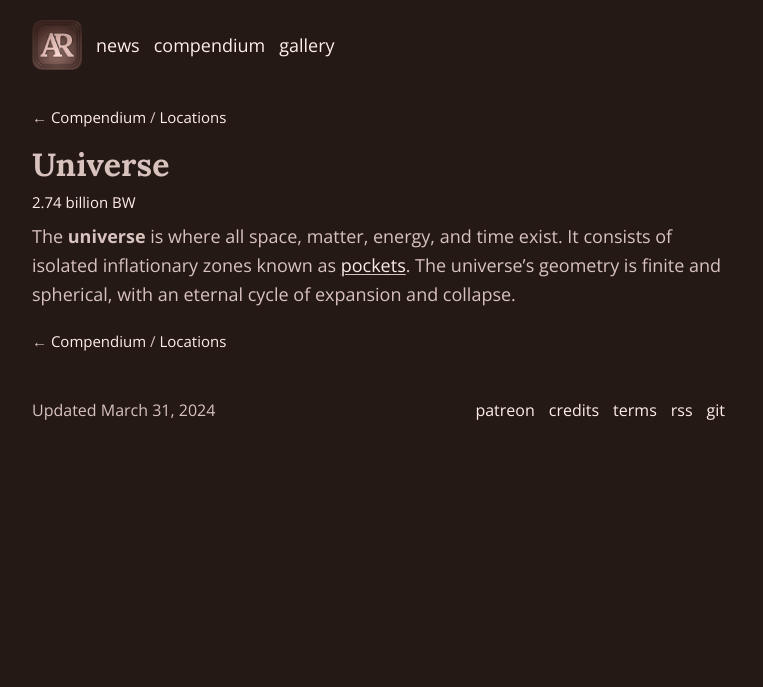
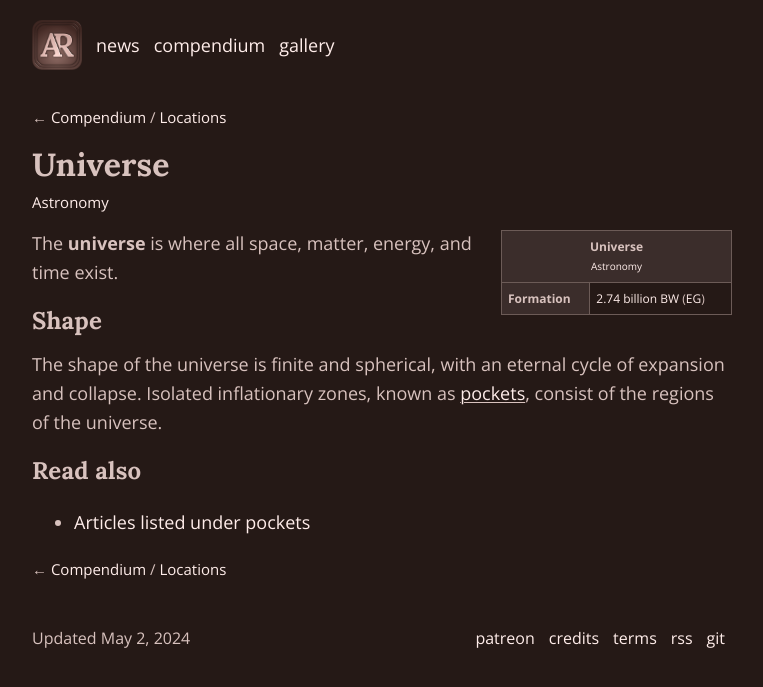
Before and after one commit to schizoidnightmares/absurdrealms.com, a Jekyll site: the page built from compendium/locations/astronomy/universe.md, in a window 1280 px wide. Shown: the top 687 px of the page, without its empty margins (258-1021 px from the left). Built offline with Jekyll 4.4.1, drawn with Linux system fonts in a browser that asks for light colours.

Commit message:
rewording and adding infoboxes

```diff
--- a/compendium/locations/astronomy/universe.md
+++ b/compendium/locations/astronomy/universe.md
@@ -1,11 +1,26 @@
 ---
 title: Universe - Locations - Compendium
-description: Where all space, matter, energy, and time exist
-last_modified_at: March 31, 2024
+description: The universe is where all space, matter, energy, and time exist
+last_modified_at: May 2, 2024
 ---
 
 # Universe
-[2.74 billion BW](/compendium/events/genesis/#274-billion-bw)
+[Astronomy](/compendium/locations/#astronomy)
 {: .cap}
 
-The **universe** is where all space, matter, energy, and time exist. It consists of isolated inflationary zones known as [pockets](/compendium/locations/pocket/). The universe's geometry is finite and spherical, with an eternal cycle of expansion and collapse.
+<div class="table right plainlinks" markdown=0>
+  <table class="table full borders smallest">
+    <tr><th colspan=2>Universe<br><small><a href="/compendium/locations/#astronomy">Astronomy</a></small></th></tr>
+    <tr><th>Formation</th><td><a href="/compendium/events/genesis/#274-billion-bw">2.74 billion BW</a> (<a href="/compendium/events/genesis/#early-genesis">EG</a>)</td></tr>
+  </table>
+</div>
+
+The **universe** is where all space, matter, energy, and time exist.
+
+## Shape
+The shape of the universe is finite and spherical, with an eternal cycle of expansion and collapse. Isolated inflationary zones, known as [pockets](/compendium/locations/pocket/), consist of the regions of the universe.
+
+## Read also
+
+- [Articles listed under pockets](/compendium/locations/#pockets)
+{: .plainlinks}
```
Also changed, not shown: compendium/events/genesis.md (+3 -3 lines), compendium/locations/astronomy/interstellar-regions/alpha-interstellar-region.md (+4 -4 lines), compendium/locations/astronomy/interstellar-subregions/alpharho-chain.md (+4 -4 lines), compendium/locations/astronomy/pockets/cosmos.md (+15 -4 lines), compendium/locations/astronomy/pockets/pocket.md (+7 -2 lines).
